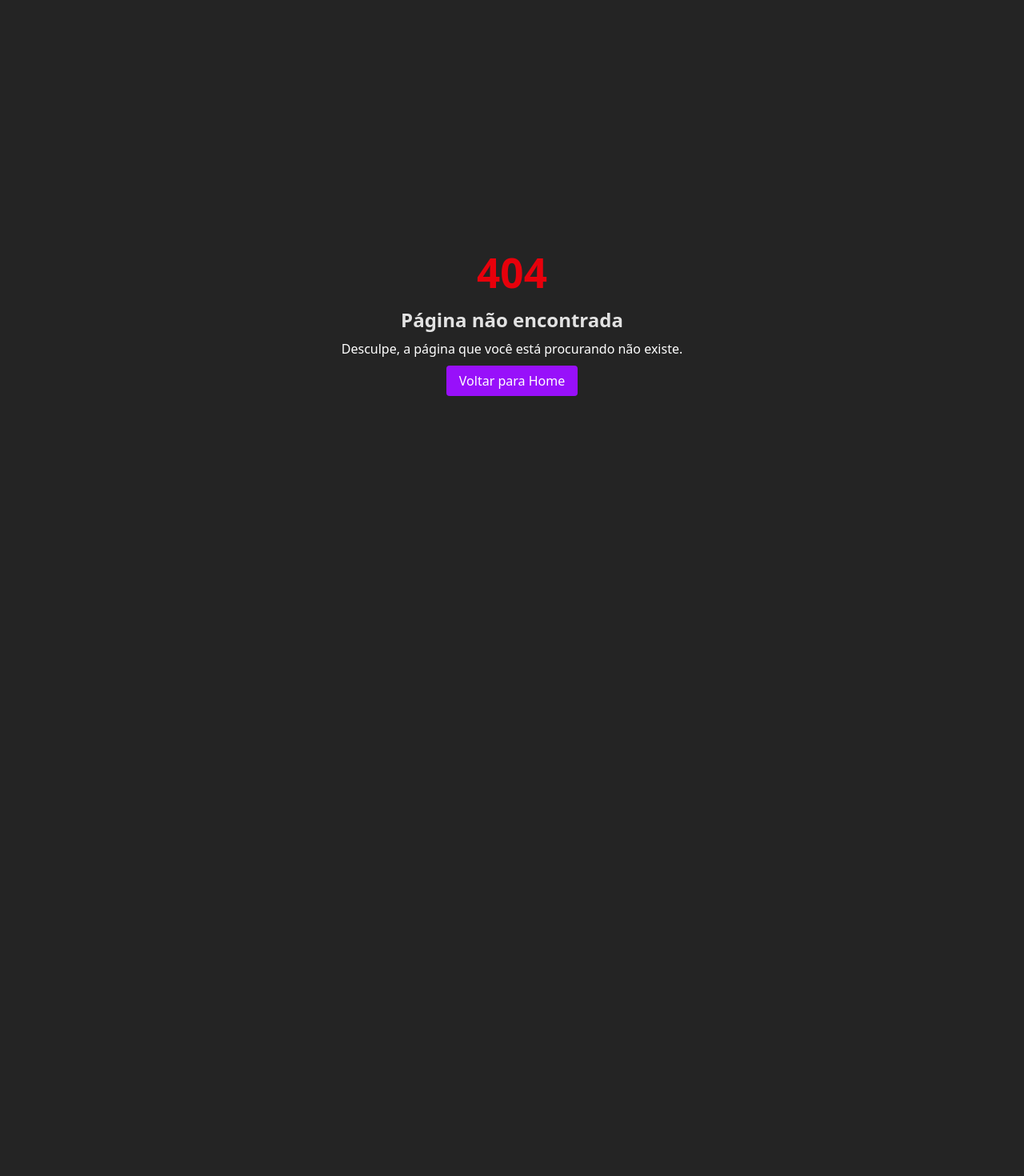
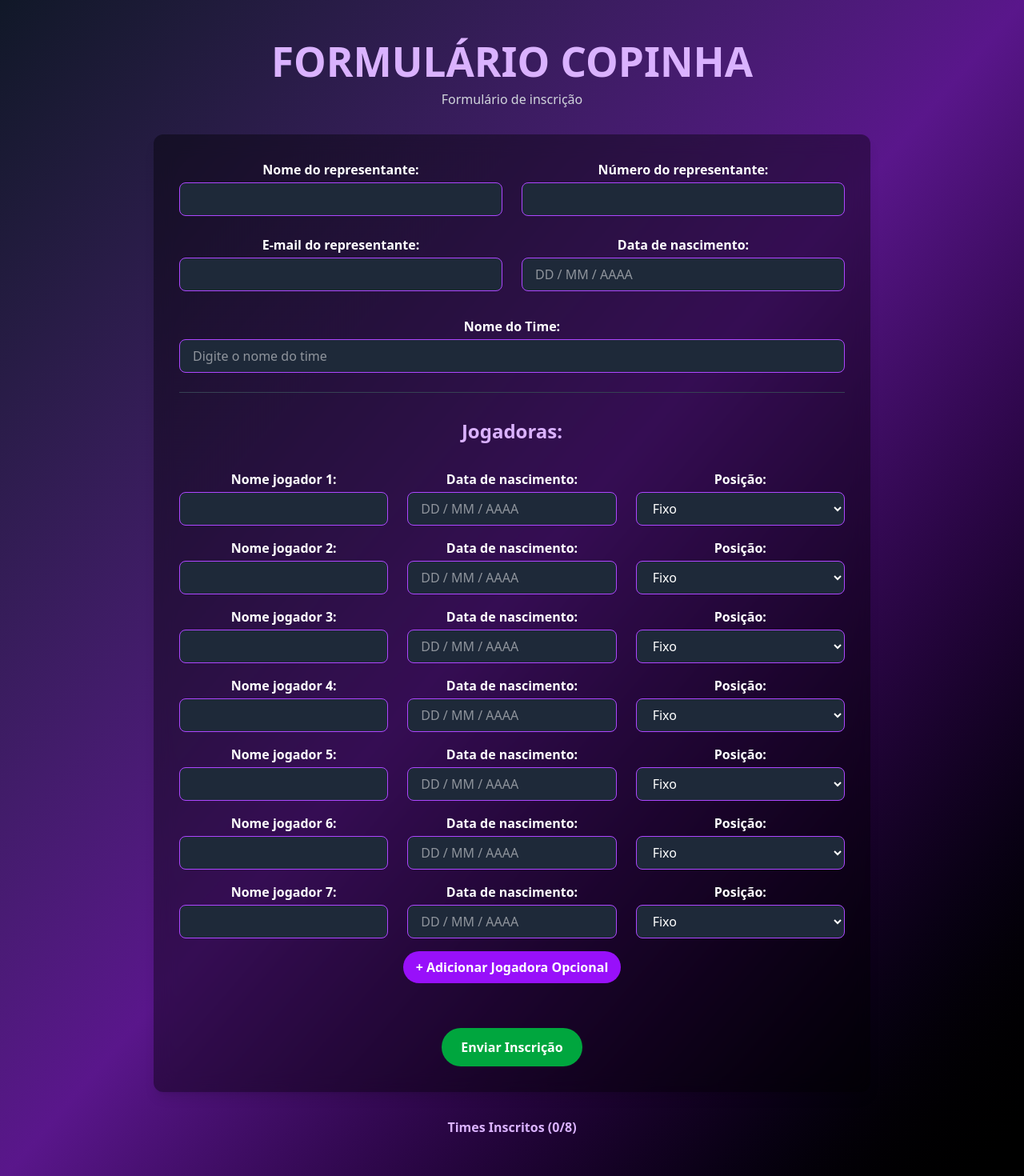
Before and after one commit to Goal-Breakers/GoalBreakers-LandingPage, a React (Vite) app in the folder goalbreakers-web/: page /copinha in a window 1280 px wide. Before the commit this address had no page. Shown: the top 1470 px of the page at 80% size. Before the commit the page ends 800 px from the top, so only its background shows below. Built offline with nearby package versions, Linux system fonts and the light colour scheme.

Commit message:
feat(copinha_form_page) add page for team subscribe

```diff
--- /dev/null
+++ b/goalbreakers-web/src/pages/Copinha.jsx
@@ -0,0 +1,229 @@
+import { useState } from "react";
+
+export default function FormularioCopinha() {
+  const [times, setTimes] = useState(() => {
+    const saved = localStorage.getItem("timesCampeonato");
+    return saved ? JSON.parse(saved) : [];
+  });
+
+  const [representante, setRepresentante] = useState({
+    nome: "",
+    numero: "",
+    email: "",
+    nascimento: "",
+  });
+
+  const [jogadores, setJogadores] = useState(
+    Array.from({ length: 7 }, () => ({
+      nome: "",
+      nascimento: "",
+      posicao: "Fixo",
+    }))
+  );
+
+  // Estado do nome do time
+  const [timeNome, setTimeNome] = useState("");
+
+  const atualizarJogador = (index, campo, valor) => {
+    const novos = [...jogadores];
+    novos[index][campo] = valor;
+    setJogadores(novos);
+  };
+
+  const adicionarJogador = () => {
+    if (jogadores.length < 10) {
+      setJogadores([
+        ...jogadores,
+        { nome: "", nascimento: "", posicao: "Fixo" },
+      ]);
+    }
+  };
+
+  const removerJogador = (index) => {
+    if (jogadores.length > 7) {
+      setJogadores(jogadores.filter((_, i) => i !== index));
+    }
+  };
+
+  const handleSubmit = (e) => {
+    e.preventDefault();
+
+    // Validações
+    if (
+      !representante.nome ||
+      !representante.numero ||
+      !representante.email ||
+      !representante.nascimento
+    ) {
+      alert("Preencha todos os dados do representante.");
+      return;
+    }
+
+    for (let j of jogadores) {
+      if (!j.nome || !j.nascimento) {
+        alert("Preencha todos os campos das jogadoras obrigatórias.");
+        return;
+      }
+    }
+
+    if (times.length >= 8) {
+      alert("Número máximo de times atingido!");
+      return;
+    }
+
+    const novoTime = {
+      nome: timeNome,
+      representante,
+      jogadores,
+    };
+
+    const novosTimes = [...times, novoTime];
+    setTimes(novosTimes);
+    localStorage.setItem("timesCampeonato", JSON.stringify(novosTimes));
+    alert("Time inscrito com sucesso!");
+
+    // Resetar formulário
+    setRepresentante({ nome: "", numero: "", email: "", nascimento: "" });
+    setJogadores(Array(7).fill({ nome: "", nascimento: "", posicao: "Fixo" }));
+  };
+
+  return (
+    <div className="min-h-screen bg-gradient-to-br from-gray-900 via-purple-900 to-black flex flex-col items-center px-6 py-12 text-white">
+      <h1 className="text-4xl font-extrabold text-purple-300 mb-2 uppercase text-center">
+        Formulário Copinha
+      </h1>
+      <p className="text-gray-300 mb-8 text-center">Formulário de inscrição</p>
+
+      <form
+        onSubmit={handleSubmit}
+        className="w-full max-w-4xl bg-black/40 backdrop-blur-md p-8 rounded-xl shadow-lg space-y-8"
+      >
+        {/* Representante */}
+        <div className="grid md:grid-cols-2 gap-6">
+          {["nome", "numero", "email", "nascimento"].map((campo, i) => (
+            <div key={i} className="flex flex-col">
+              <label className="mb-1 font-semibold">
+                {campo === "nome" && "Nome do representante:"}
+                {campo === "numero" && "Número do representante:"}
+                {campo === "email" && "E-mail do representante:"}
+                {campo === "nascimento" && "Data de nascimento:"}
+              </label>
+              <input
+                type={campo === "email" ? "email" : "text"}
+                placeholder={campo === "nascimento" ? "DD / MM / AAAA" : ""}
+                value={representante[campo]}
+                onChange={(e) =>
+                  setRepresentante({
+                    ...representante,
+                    [campo]: e.target.value,
+                  })
+                }
+                className="px-4 py-2 rounded-lg bg-gray-800 border border-purple-500 focus:ring-2 focus:ring-purple-400"
+              />
+            </div>
+          ))}
+        </div>
+
+        {/* Informações do Time */}
+        <div className="flex flex-col mb-6">
+          <label className="mb-1 font-semibold">Nome do Time:</label>
+          <input
+            type="text"
+            value={timeNome}
+            onChange={(e) => setTimeNome(e.target.value)}
+            placeholder="Digite o nome do time"
+            className="px-4 py-2 rounded-lg bg-gray-800 border border-purple-500 focus:ring-2 focus:ring-purple-400"
+          />
+        </div>
+
+        <hr className="border-gray-700" />
+
+        {/* Jogadoras */}
+        <h2 className="text-2xl font-bold text-purple-300">Jogadoras:</h2>
+        {jogadores.map((j, index) => (
+          <div key={index} className="grid md:grid-cols-3 gap-6 items-end mb-4">
+            <div className="flex flex-col">
+              <label className="mb-1 font-semibold">
+                Nome jogador {index + 1}:
+              </label>
+              <input
+                type="text"
+                value={j.nome}
+                onChange={(e) =>
+                  atualizarJogador(index, "nome", e.target.value)
+                }
+                className="px-4 py-2 rounded-lg bg-gray-800 border border-purple-500 focus:ring-2 focus:ring-purple-400"
+              />
+            </div>
+            <div className="flex flex-col">
+              <label className="mb-1 font-semibold">Data de nascimento:</label>
+              <input
+                type="text"
+                placeholder="DD / MM / AAAA"
+                value={j.nascimento}
+                onChange={(e) =>
+                  atualizarJogador(index, "nascimento", e.target.value)
+                }
+                className="px-4 py-2 rounded-lg bg-gray-800 border border-purple-500 focus:ring-2 focus:ring-purple-400"
+              />
+            </div>
+            <div className="flex flex-col">
+              <label className="mb-1 font-semibold">Posição:</label>
+              <select
+                value={j.posicao}
+                onChange={(e) =>
+                  atualizarJogador(index, "posicao", e.target.value)
+                }
+                className="px-4 py-2 rounded-lg bg-gray-800 border border-purple-500 focus:ring-2 focus:ring-purple-400"
+              >
+                <option>Fixo</option>
+                <option>Goleiro</option>
+                <option>Alas</option>
+                <option>Pivô</option>
+              </select>
+            </div>
+            {jogadores.length > 7 && (
+              <button
+                type="button"
+                onClick={() => removerJogador(index)}
+                className="text-red-500 font-bold hover:text-red-700"
+              >
+                Remover
+              </button>
+            )}
+          </div>
+        ))}
+
+        {jogadores.length < 10 && (
+          <button
+            type="button"
+            onClick={adicionarJogador}
+            className="bg-purple-600 hover:bg-purple-700 px-4 py-2 rounded-full font-semibold transition text-white"
+          >
+            + Adicionar Jogadora Opcional
+          </button>
+        )}
+
+        <div className="flex justify-center pt-6">
+          <button
+            type="submit"
+            className="bg-green-600 hover:bg-green-700 px-6 py-3 rounded-full font-semibold transition text-white"
+          >
+            Enviar Inscrição
+          </button>
+        </div>
+      </form>
+
+      <h3 className="mt-8 text-purple-300 font-bold">
+        Times Inscritos ({times.length}/8)
+      </h3>
+      <ul className="list-disc list-inside mt-2">
+        {times.map((t, i) => (
+          <li key={i}>
+            {t.nome} - {t.jogadores.length} jogadoras
+          </li>
+        ))}
+      </ul>
+    </div>
+  );
+}
--- a/goalbreakers-web/src/routes/AppRoutes.jsx
+++ b/goalbreakers-web/src/routes/AppRoutes.jsx
@@ -1,11 +1,17 @@
 import { createBrowserRouter } from "react-router-dom";
 import App from "../pages/App";
 import PageNotFound from "../pages/PageNotFound";
+import Copinha from "../pages/Copinha";
 
 export const router = createBrowserRouter([
     {
         path: "/",
         element: <App/>,
-        errorElement: <PageNotFound/>
+        errorElement: <PageNotFound/>,
+    },
+    {
+        path: "/copinha",
+        element: <Copinha/>,
+        errorElement: <PageNotFound/>,
     }
 ])
```
